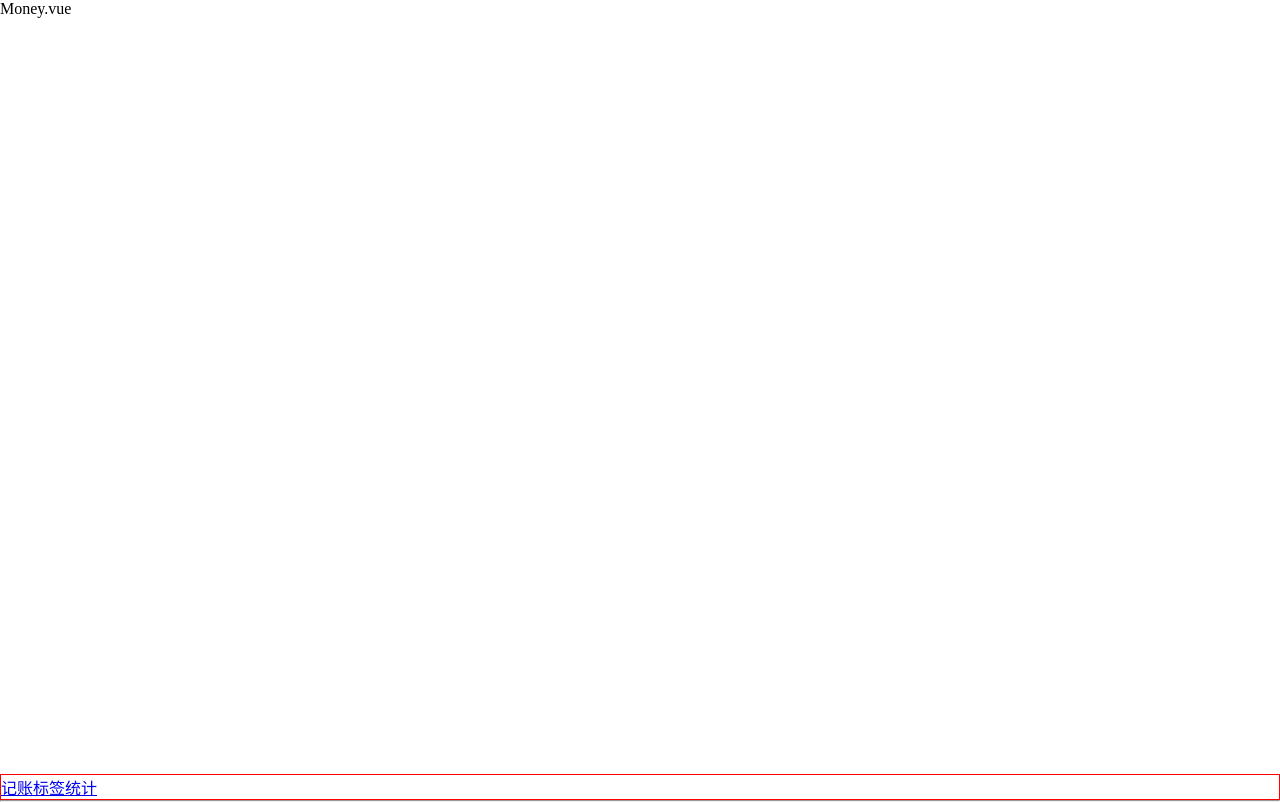
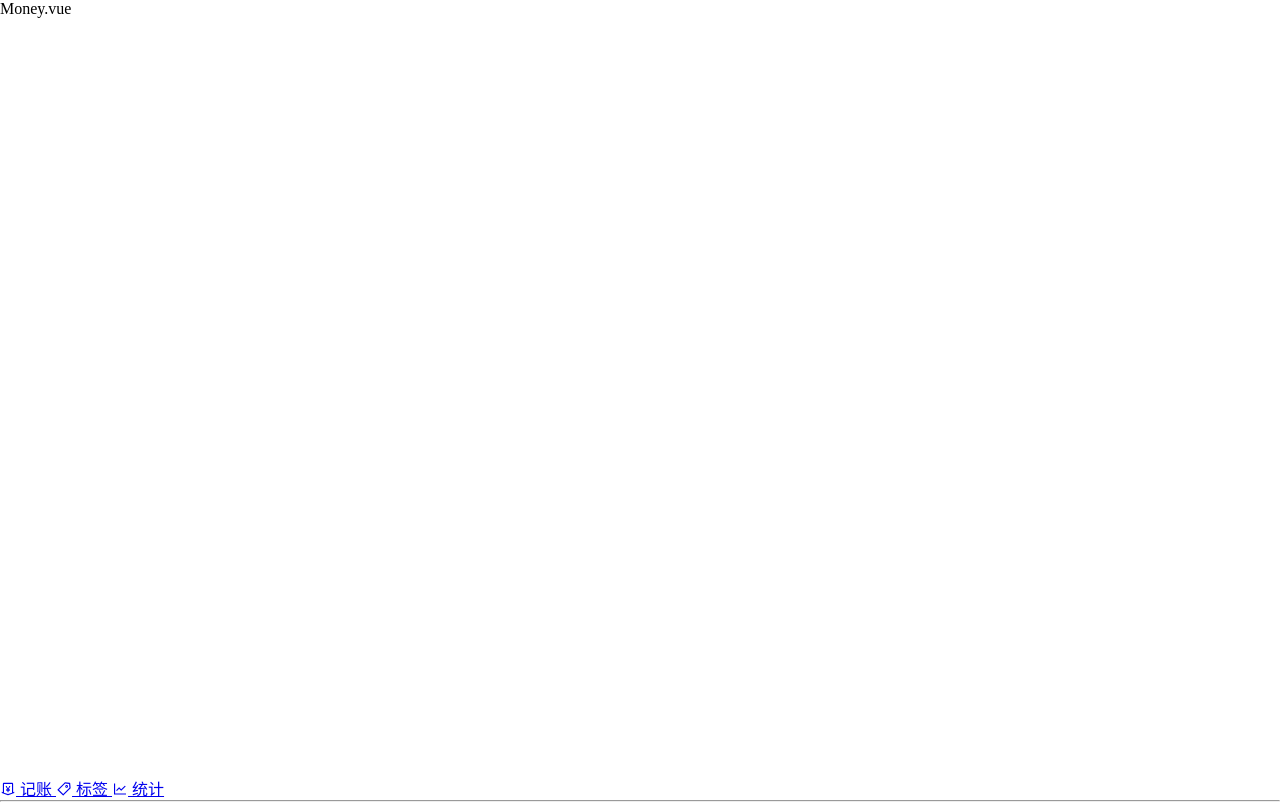
Before and after one commit to shervinchen/moni, a Vue app: page /#/money in a window 1280 px wide. Built offline with nearby package versions, Linux system fonts and the light colour scheme.

Commit message:
引入svg-sprite-loader插件，封装Icon组件

```diff
--- a/package.json
+++ b/package.json
@@ -36,6 +36,7 @@
     "lint-staged": "^9.5.0",
     "sass": "^1.26.3",
     "sass-loader": "^8.0.2",
+    "svg-sprite-loader": "^4.3.0",
     "typescript": "~3.8.3",
     "vue-template-compiler": "^2.6.11"
   },
--- /dev/null
+++ b/src/components/Icon.vue
@@ -0,0 +1,29 @@
+<template>
+  <svg class="icon">
+    <use :xlink:href="`#${name}`" />
+  </svg>
+</template>
+
+<script lang="ts">
+const importAll = (requireContext: __WebpackModuleApi.RequireContext) =>
+  requireContext.keys().forEach(requireContext);
+try {
+  importAll(require.context("../assets/icons", true, /\.svg$/));
+} catch (error) {
+  console.log(error);
+}
+export default {
+  name: "Icon",
+  props: ["name"],
+};
+</script>
+
+<style lang="scss" scoped>
+.icon {
+  width: 1em;
+  height: 1em;
+  vertical-align: -0.15em;
+  fill: currentColor;
+  overflow: hidden;
+}
+</style>
--- a/src/components/Nav.vue
+++ b/src/components/Nav.vue
@@ -1,19 +1,28 @@
 <template>
   <div class="nav">
-    <router-link to="/money">记账</router-link>
-    <router-link to="/labels">标签</router-link>
-    <router-link to="/statistics">统计</router-link>
+    <router-link to="/money">
+      <Icon name="money"></Icon>
+      记账
+    </router-link>
+    <router-link to="/labels">
+      <Icon name="label"></Icon>
+      标签
+    </router-link>
+    <router-link to="/statistics">
+      <Icon name="statistics"></Icon>
+      统计
+    </router-link>
   </div>
 </template>
 
 <script lang="ts">
 export default {
-  name: 'Nav'
+  name: "Nav",
 };
 </script>
 
 <style lang="scss" scoped>
-  .nav {
-    border: 1px solid red;
-  }
+.nav {
+
+}
 </style>
--- a/src/main.ts
+++ b/src/main.ts
@@ -3,13 +3,15 @@
 import './registerServiceWorker'
 import router from './router'
 import store from './store'
-import Nav from '@/components/Nav.vue';
-import Layout from '@/components/Layout.vue';
+import Nav from '@/components/Nav.vue'
+import Layout from '@/components/Layout.vue'
+import Icon from '@/components/Icon.vue'
 
 Vue.config.productionTip = false
 
 Vue.component('Nav', Nav)
 Vue.component('Layout', Layout)
+Vue.component('Icon', Icon)
 
 new Vue({
   router,
--- a/src/shims-vue.d.ts
+++ b/src/shims-vue.d.ts
@@ -2,3 +2,8 @@
   import Vue from 'vue'
   export default Vue
 }
+
+declare module '*.svg' {
+  const content: string;
+  export default content;
+}
--- a/vue.config.js
+++ b/vue.config.js
@@ -1,3 +1,33 @@
+const path = require("path");
+
 module.exports = {
-  lintOnSave: false
-}
+  lintOnSave: false,
+  chainWebpack: (config) => {
+    const dir = path.resolve(__dirname, "src/assets/icons");
+
+    config.module
+      .rule("svg-sprite")
+      .test(/\.svg$/)
+      .include.add(dir)
+      .end() // 包含 icons 目录
+      .use("svg-sprite-loader")
+      .loader("svg-sprite-loader")
+      .options({ extract: false })
+      .end();
+    config
+      .plugin("svg-sprite")
+      .use(require("svg-sprite-loader/plugin"), [{ plainSprite: true }]);
+    config.module.rule("svg").exclude.add(dir); // 其他 svg loader 排除 icons 目录
+
+    // config.module
+    //   .rule('svg-sprite')
+    //   .test(/\.(svg)(\?.*)?$/)
+    //   .include.add(dir).end()
+    //   .use('svg-sprite-loader-mod').loader('svg-sprite-loader-mod').options({extract: false}).end()
+    //   .use('svgo-loader').loader('svgo-loader')
+    //   .tap(options => ({...options, plugins: [{removeAttrs: {attrs: 'fill'}}]}))
+    //   .end()
+    // config.plugin('svg-sprite').use(require('svg-sprite-loader-mod/plugin'), [{plainSprite: true}])
+    // config.module.rule('svg').exclude.add(dir)
+  },
+};
```
Also changed, not shown: src/components/Test.vue (deleted, +0 -17 lines), .eslintrc.js, 1 other file (tests, documents, lock files or other folders).
